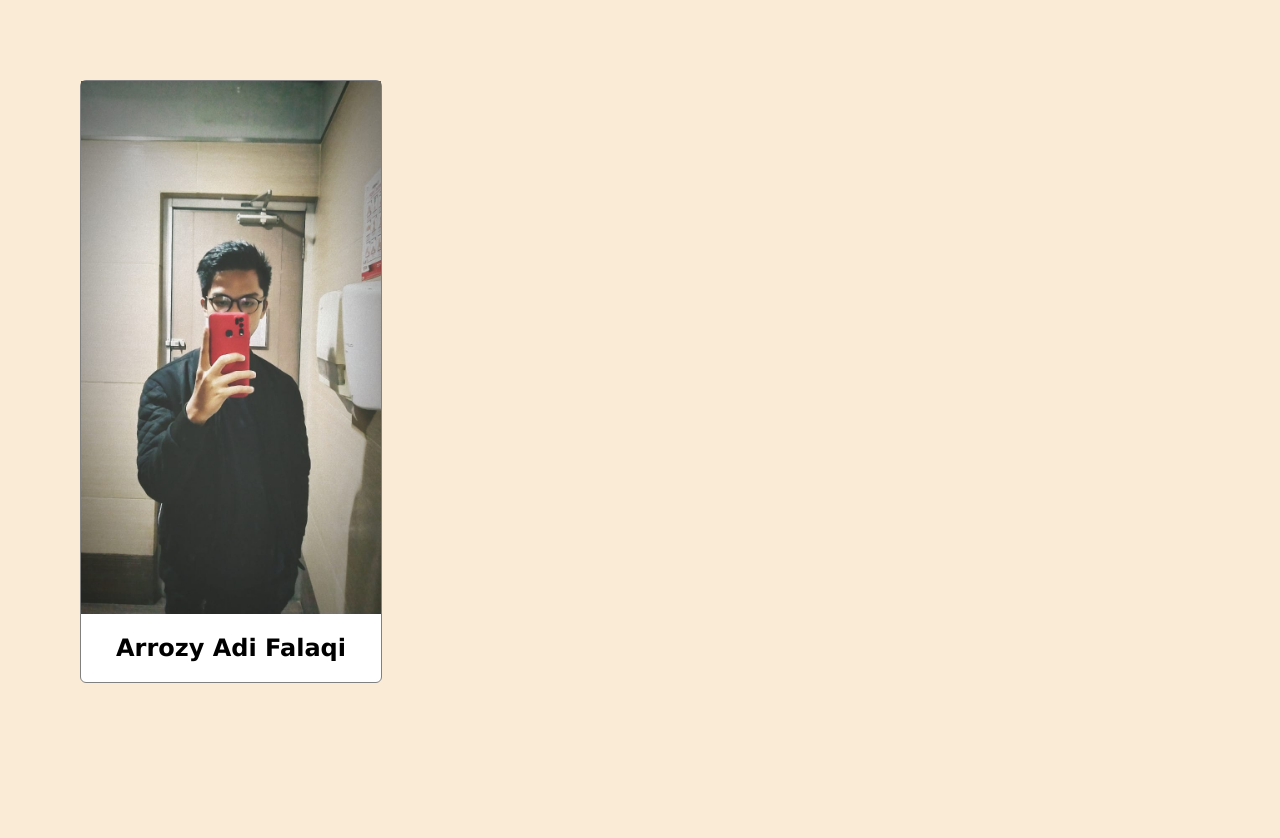
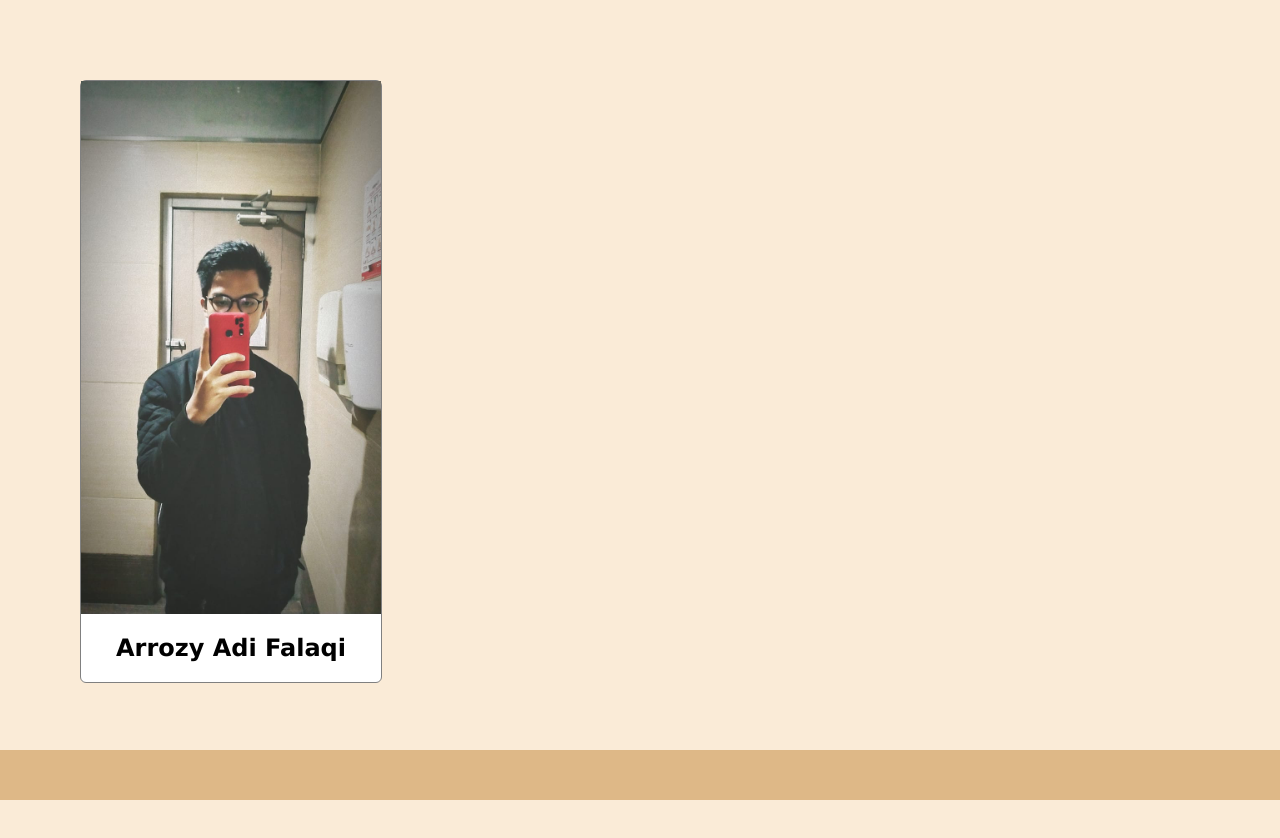
Before and after one commit to Arrozy1221/praktikum-rpl, a plain HTML site: page index.html in a window 1280 px wide. Drawn offline with Linux system fonts and the light colour scheme.

Commit message:
Footer
penambahan style pada footer

```diff
--- a/index.html
+++ b/index.html
@@ -8,5 +8,6 @@
         <img id="profile-picture" src="Arrozy.jpeg" alt="Foto Profil">
         <h2 id="profile-name">Arrozy Adi Falaqi</h2>
     </div>
+    <div id="Footer"></div>
 </body>
 </html>
--- a/style.css
+++ b/style.css
@@ -21,3 +21,13 @@ body {
 #profile-name {
     text-align: center;
 }
+#Footer {
+    width: 100%;
+    height: 50px;
+    position: absolute;
+    bottom: 0;
+    line-height: 50px;
+    background-color: burlywood;
+    text-align: center;
+    color: white;
+}
```
